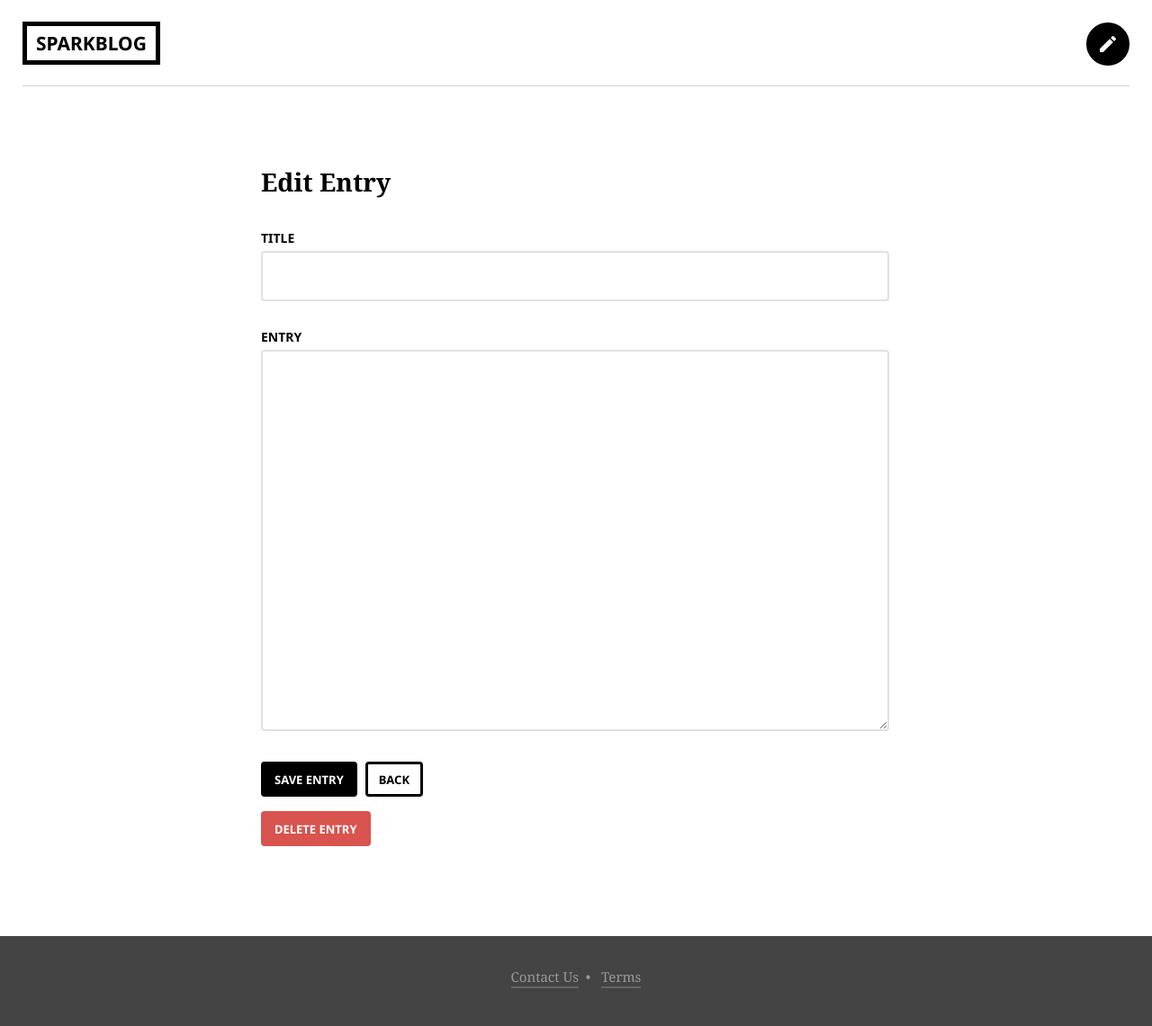
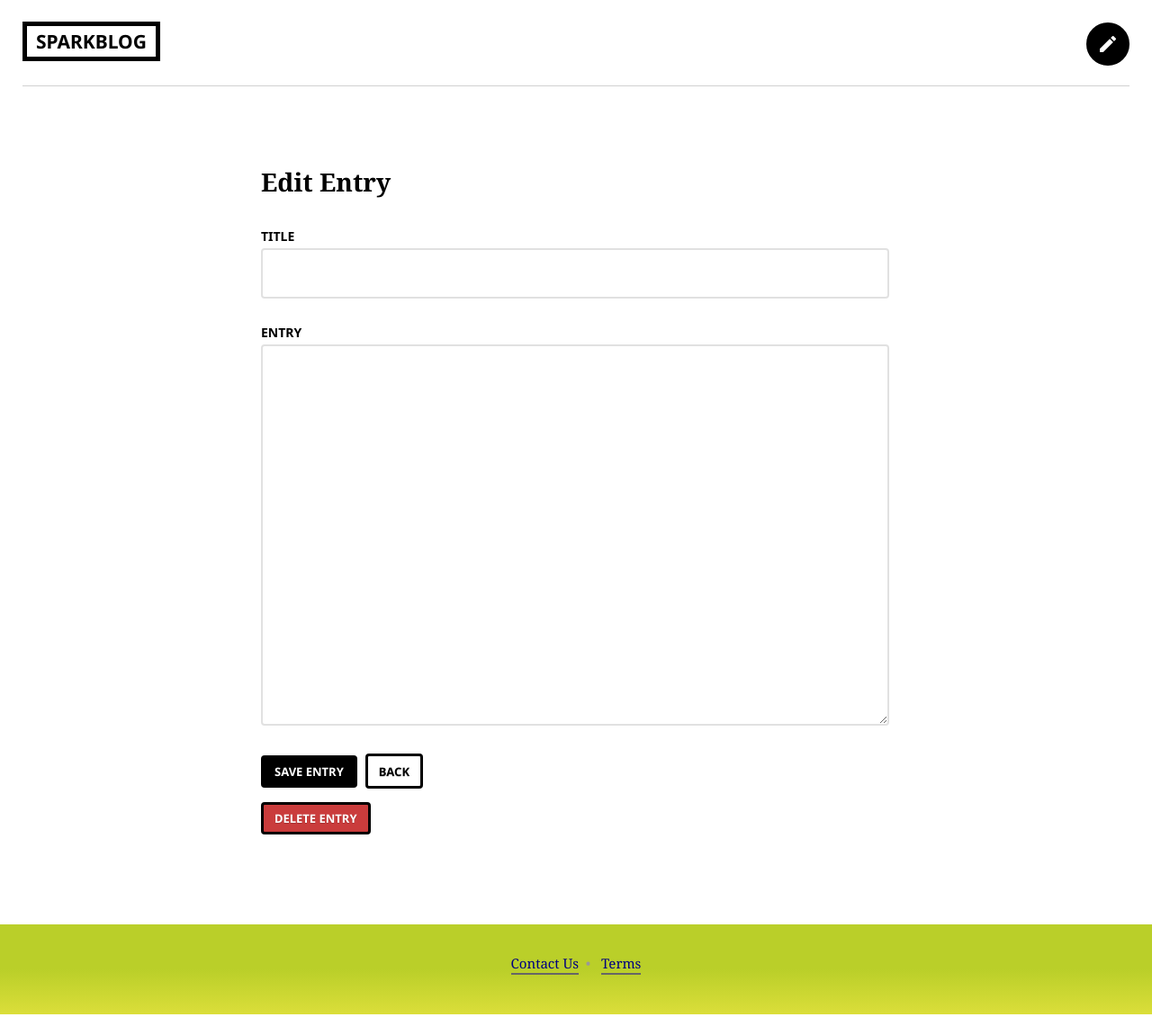
Before and after one commit to ChapmanCheng/phptd_slim-blog, a PHP site: template templates/edit.twig in a window 1280 px wide. Shown: the whole page at 90% size. Run offline with PHP 8.4, Linux system fonts and the light colour scheme; the template is opened without the code that fills it, so the values that code supplies are empty; some libraries are stand-ins or nearby versions.

Commit message:
added custom and pure-css

```diff
--- a/public/css/custom.css
+++ b/public/css/custom.css
@@ -1,5 +1,56 @@
-/* custom css*/
-.button.button-danger {
-    background: #d9534f;
-    border-color: #d9534f;
+/* pure css - custom*/
+
+.button-success,
+.button-error,
+.button-warning,
+.button-secondary {
+    color: white;
+    border-radius: 4px;
+    text-shadow: 0 1px 1px rgba(0, 0, 0, 0.2);
 }
+
+.button-success {
+    background: rgb(28, 184, 65);
+    /* this is a green */
+}
+
+.button-error {
+    background: rgb(202, 60, 60);
+    /* this is a maroon */
+}
+
+.button-warning {
+    background: rgb(223, 117, 20);
+    /* this is an orange */
+}
+
+.button-secondary {
+    background: rgb(66, 184, 221);
+    /* this is a light blue */
+}
+
+.button-xsmall {
+    font-size: 70%;
+}
+
+.button-small {
+    font-size: 85%;
+}
+
+.button-large {
+    font-size: 110%;
+}
+
+.button-xlarge {
+    font-size: 125%;
+}
+
+/* color comes from twig green theme, self-explanatory */
+.twig-theme {
+    background: rgb(219, 222, 58);
+    background: linear-gradient(180deg, #bacf29 0%, #bacf29 50%, #dbde3a 100%);
+}
+
+footer a {
+    color: navy;
+}
--- a/templates/base.twig
+++ b/templates/base.twig
@@ -7,7 +7,8 @@
             <title>SparkBlog</title>
             <link href='https://fonts.googleapis.com/css?family=Noto+Serif:400,400italic,700|Noto+Sans:700,400' rel='stylesheet' type='text/css'>
             <link href="https://fonts.googleapis.com/icon?family=Material+Icons" rel="stylesheet">
-            <link rel="stylesheet" href="css/normalize.css">
+            <!-- <link rel="stylesheet" href="css/normalize.css"> -->
+            <link rel="stylesheet" href="https://unpkg.com/purecss@2.0.3/build/pure-min.css">
             <link rel="stylesheet" href="css/site.css">
             <link rel="stylesheet" href="css/custom.css">
         </head>
@@ -30,7 +31,7 @@
     {% endblock contents %}
 
         {% block footer %}
-            <footer>
+            <footer class="twig-theme">
                 <div>
                     <a href="#">Contact Us</a>&nbsp;&nbsp;&bull;&nbsp;&nbsp;
                     <a href="#">Terms</a>
--- a/templates/edit.twig
+++ b/templates/edit.twig
@@ -20,7 +20,7 @@
 
                 <form action="{{ formAction }}" method="POST" style="margin-top: 1rem;">
                     <input type="hidden" name="_METHOD" value="DELETE"/>
-                    <input type="submit" id="delete_entry" value="DELETE Entry" class="button button-danger">
+                    <input type="submit" id="delete_entry" value="DELETE Entry" class="button button-error">
                 </form>
             </div>
         </div>
```
